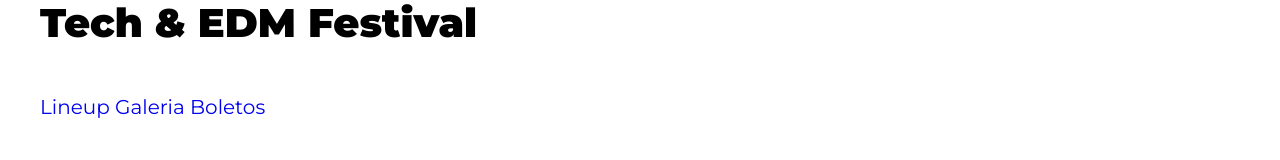
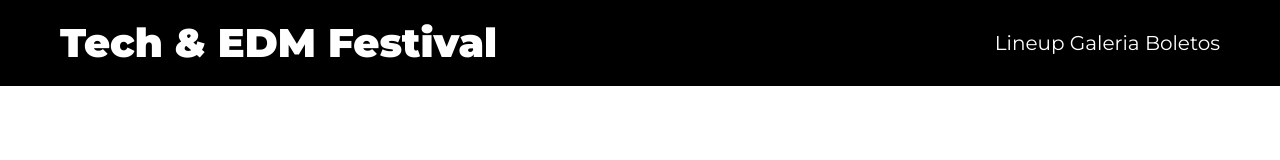
Before and after one commit to adrs1166ma/Festival, a website: page index.html in a window 1280 px wide. Drawn offline with Linux system fonts and the light colour scheme.

Commit message:
sass al header

```diff
--- a/src/scss/app.scss
+++ b/src/scss/app.scss
@@ -1 +1,2 @@
 @forward 'base';
+@forward 'layout';
--- /dev/null
+++ b/src/scss/layout/_header.scss
@@ -0,0 +1,21 @@
+@use 'base/variables' as v;
+
+.header {
+    background-color: v.$negro;
+    .contenido-header {
+        padding: 2rem;
+        display: flex;
+        justify-content: space-between;
+        align-items: center;
+    }
+    h1 {
+        color: v.$blanco;
+        margin: 0;
+    }
+}
+
+.navegacion-principal{
+    a{
+        color: v.$blanco;
+    }
+}
--- /dev/null
+++ b/src/scss/layout/_index.scss
@@ -0,0 +1 @@
+@forward 'header';
```
Also changed, not shown: build/css/app.css.
